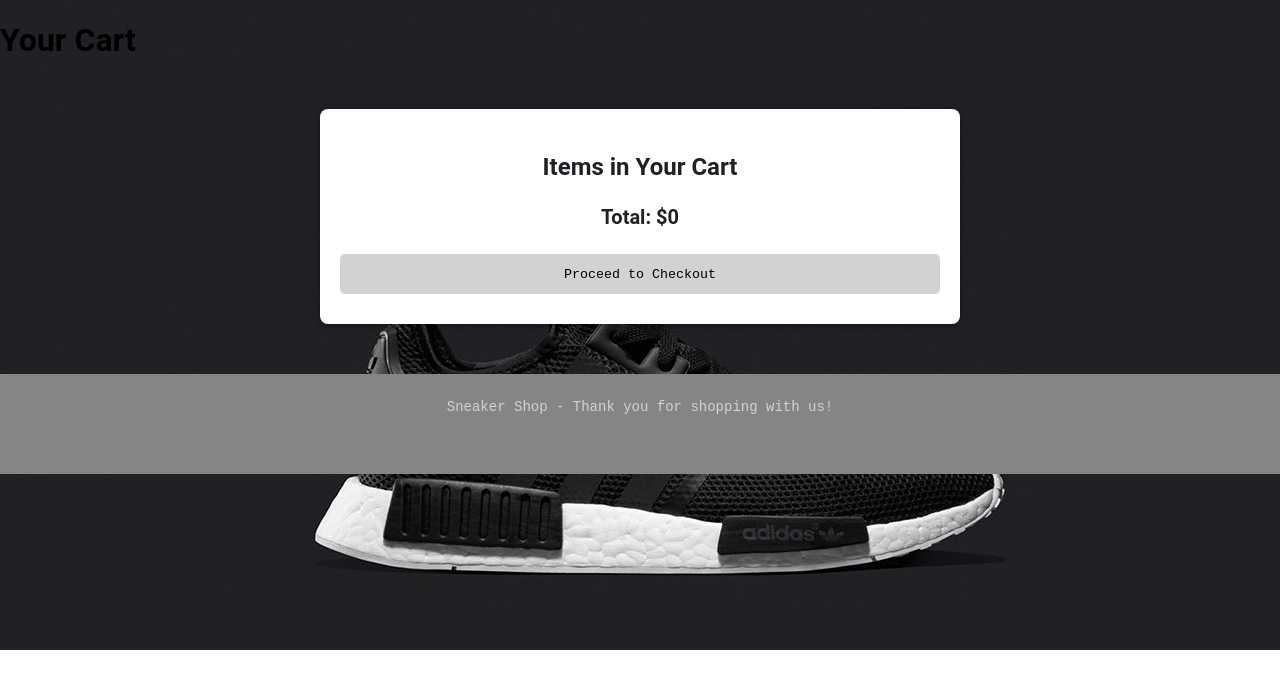
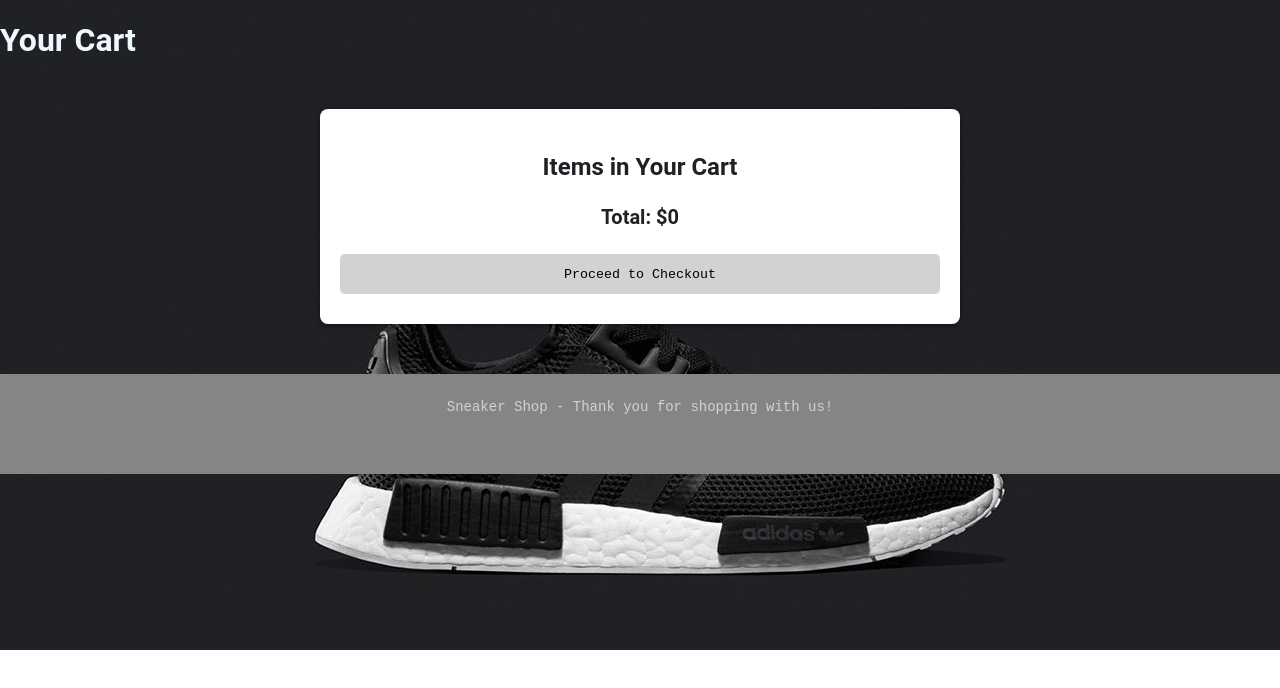
Before and after one commit to Mvien13/ITE120, a plain HTML site: page cart.html in a window 1280 px wide. Drawn offline with Linux system fonts and the light colour scheme; files that its build step writes are made by us from their sources; files whose address does not match are found by name.

Commit message:
Update style.css

```diff
--- a/ITE120 Final Pj/css/style.css
+++ b/ITE120 Final Pj/css/style.css
@@ -308,6 +308,10 @@ li a:hover {
     margin-bottom: 20px; /* Space below the title */
 }
 
+.cart-banner h1{
+    color: aliceblue;
+}
+
 /* Heading Styles */
 .cart-page h3 {
     font-size: 24px; /* Larger heading */
```
